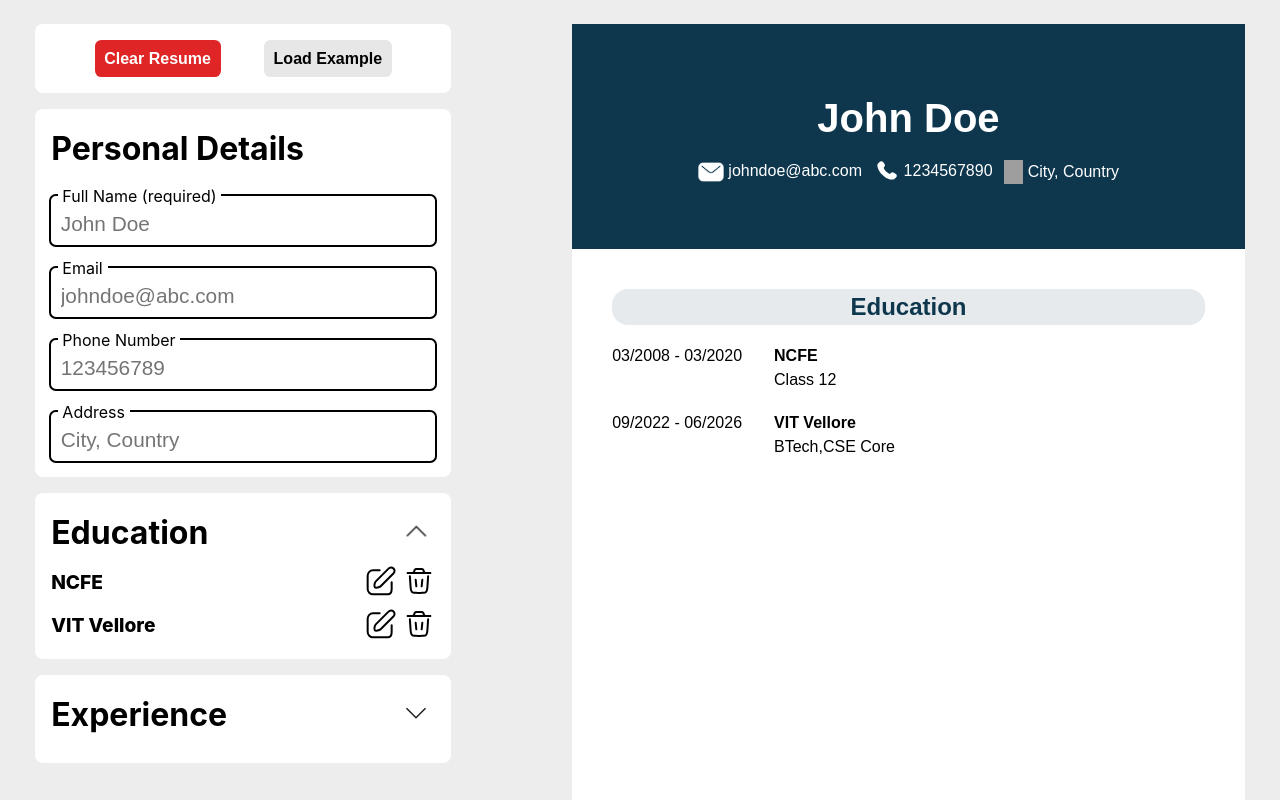
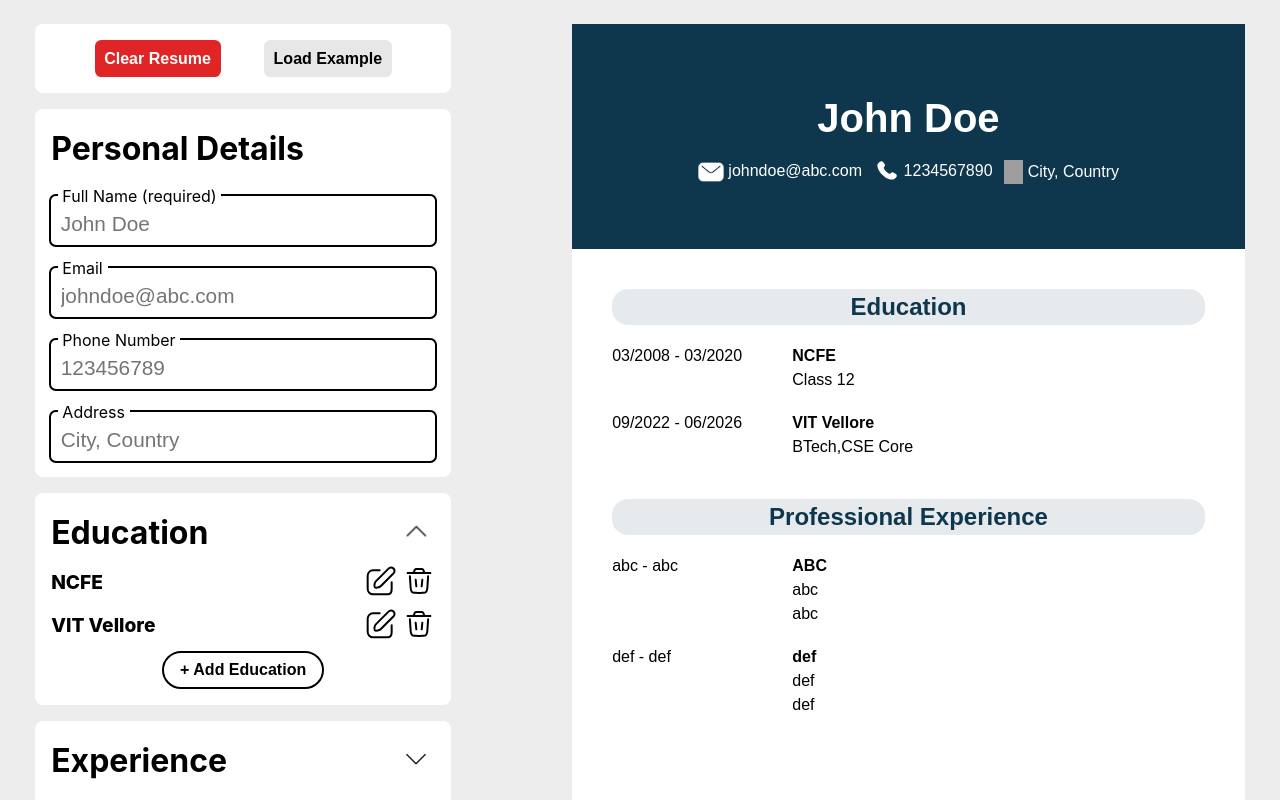
Before and after one commit to InnovatorCodes/resume_builder, a React (Vite) app: page / in a window 1280 px wide. Both pictures are taken after a click on the button 415 px from the left and 533 px from the top of the page. Shown: the top 800 px of the page. Built offline with nearby package versions, Linux system fonts and the light colour scheme; grey boxes are pictures that could not be loaded.

Commit message:
feature: Editing experience feature: Adding new education, new experience feature: Removing experience

```diff
--- a/src/ResumeBuilder.css
+++ b/src/ResumeBuilder.css
@@ -220,6 +220,10 @@ dialog[open]{
     border: 2px solid black;
 }
 
+dialog input.touched:invalid{
+    outline: 2px solid red;
+}
+
 dialog .buttons{
     display: flex;
     justify-content: space-evenly;
@@ -296,15 +300,16 @@ button.cancel{
     justify-content: space-evenly;
 }
 
-.display-resume .educations{
+.education-info, .experience-info{
     padding: 2.5rem;
+    padding-bottom: 0;
     display: flex;
     flex-direction: column;
     color: black;
     gap: 1.2rem;
 }
 
-.display-resume .educations .title{
+.education-info .title,.experience-info .title{
     color: rgb(14, 55, 78);
     font-weight: 800;
     font-size: 1.5rem;
@@ -320,6 +325,10 @@ button.cancel{
     gap: 2rem;
 }
 
+.education .date{
+    width: 25%;
+}
+
 .display-resume .details{
     display: flex;
     flex-direction: column;
@@ -328,3 +337,12 @@ button.cancel{
 .display-resume .education .school{
     font-weight: 800;
 }
+
+.educations>button, .experiences>button{
+    align-self: center;
+    font-size: 1rem;
+    font-weight: 800;
+    padding: 0.5rem 1rem;
+    border: 2px solid black;
+    border-radius: 1.5rem;
+}
--- a/src/ResumeBuilder.jsx
+++ b/src/ResumeBuilder.jsx
@@ -8,14 +8,13 @@ import emailsvg from './assets/email.svg';
 import phonesvg from "./assets/phone.svg";
 import locationsvg from './assets/location.svg';
 
-function EditDetails({personalState,educationState}){
-
+function EditDetails({personalState,educationState,experienceState}){
     return(
         <div className="edit-details">
             <ResetOptions />
             <Personal personal={personalState[0]} setPersonal={personalState[1]}/>
             <Educations educations={educationState[0]} setEducations={educationState[1]} />
-            <Experiences />
+            <Experiences experiences={experienceState[0]} setExperiences={experienceState[1]} />
         </div>
     )
 }
@@ -74,24 +73,51 @@ function Educations({educations,setEducations}){
         setIsVisible(!isVisible);
     }
 
+    function addEducation(){
+        const editDialog=document.querySelector('dialog.edit-education');
+        editDialog.querySelector('#school').classList.remove('touched');
+        editDialog.querySelector('#degree').classList.remove('touched');
+        editDialog.querySelector('#start-date').classList.remove('touched');
+        editDialog.querySelector('#end-date').classList.remove('touched');
+        editDialog.querySelector('#school').value='';
+        editDialog.querySelector('#degree').value='';
+        editDialog.querySelector('#start-date').value='';
+        editDialog.querySelector('#end-date').value='';
+        editDialog.showModal();
+    }
+
     function editEducationDetails(index){
         editIndex=index;
         const editDialog=document.querySelector('dialog.edit-education');
         editDialog.querySelector('#school').value=educations[index].school;
         editDialog.querySelector('#degree').value=educations[index].degree;
-        editDialog.querySelector('#startdate').value=educations[index].startdate;
-        editDialog.querySelector('#enddate').value=educations[index].enddate;
+        editDialog.querySelector('#start-date').value=educations[index].startdate;
+        editDialog.querySelector('#end-date').value=educations[index].enddate;
         editDialog.showModal();
     }
 
-    function saveNewEducation(){
-        let neweducations=[...educations];
+    function saveEducation(){
+        let newEducations=[...educations];
         const editDialog=document.querySelector('dialog.edit-education');
-        educations[editIndex].school=editDialog.querySelector('#school').value;
-        educations[editIndex].degree=editDialog.querySelector('#degree').value;
-        educations[editIndex].startdate=editDialog.querySelector('#startdate').value;
-        educations[editIndex].enddate=editDialog.querySelector('#enddate').value;
-        setEducations(neweducations)
+        editDialog.querySelector('#school').classList.add('touched');
+        editDialog.querySelector('#degree').classList.add('touched');
+        editDialog.querySelector('#start-date').classList.add('touched');
+        editDialog.querySelector('#end-date').classList.add('touched');
+        let school=editDialog.querySelector('#school').value;
+        let degree=editDialog.querySelector('#degree').value;
+        let startdate=editDialog.querySelector('#start-date').value
+        let enddate=editDialog.querySelector('#end-date').value;
+        if (school=='' || degree=='' || startdate=='' || enddate=='') return;
+        let newEducation={
+            school,
+            degree,
+            startdate,
+            enddate
+        }
+        if(editIndex!=null) newEducations[editIndex]=newEducation;
+        else newEducations.push(newEducation)
+        editIndex=null;
+        setEducations(newEducations)
     }
 
     function EditEducation(){
@@ -99,22 +125,22 @@ function Educations({educations,setEducations}){
             <dialog className="edit-education">
                 <h1>Edit Education</h1>
                 <div className="school">
-                    <label htmlFor="school">School</label>
-                    <input type="text" name="school" id="school" placeholder="John Doe" required />
+                    <label htmlFor="school">School (required)</label>
+                    <input type="text" name="school" id="school" required />
                 </div>
                 <div className="degree">
-                    <label htmlFor="emailid">Degree</label>
-                    <input type="text" name="degree" id="degree" placeholder="johndoe@abc.com" />
+                    <label htmlFor="degree">Degree (required)</label>
+                    <input type="text" name="degree" id="degree" required />
                 </div>
                 <div className="startdate">
-                    <label htmlFor="phone">Start Date</label>
-                    <input type="tel" name="startdate" id="startdate" placeholder="123456789" />
+                    <label htmlFor="startdate">Start Date (required)</label>
+                    <input type="tel" name="startdate" id="start-date" required />
                 </div>
                 <div className="enddate">
-                    <label htmlFor="enddate">End Date</label>
-                    <input type="text" name="enddate" id="enddate" placeholder="City, Country" />
+                    <label htmlFor="enddate">End Date (required)</label>
+                    <input type="text" name="enddate" id="end-date" required />
                 </div>
-                <div className="buttons"><button onClick={()=>document.querySelector('dialog.edit-education').close()} className="cancel">Cancel</button><button type="submit" onClick={saveNewEducation} className="save">Save</button></div>
+                <div className="buttons"><button onClick={()=>document.querySelector('dialog.edit-education').close()} className="cancel">Cancel</button><button type="submit" onClick={saveEducation} className="save">Save</button></div>
             </dialog>
         )
     }
@@ -128,25 +154,37 @@ function Educations({educations,setEducations}){
             <div className={isVisible? "educations expanded": "educations"}>
                 {isVisible && educationComponents}
             </div>
+            {isVisible && <button className="add-education" onClick={addEducation}>+ Add Education</button>}
             <EditEducation/>
         </div>
     )
 }
 
-function Experiences(){
+function Experiences({experiences,setExperiences}){
     const [visibility,setVisibility]=useState(false);
     let editIndex=null;
-    const [experiences,setExperiences]=useState([{company:"ABC",},{company:"def"}]);
     const experienceComponents=experiences.map((experience,index)=>
         <div className="experience" key={uuidv4()}>
             <div className="company">{experience.company}</div>
             <button><img src={editsvg} className="editbtn" alt="Edit Experience" onClick={()=>editExperienceDetails(index)} /></button>
-            <button><img src={deletesvg} className="deletebtn" alt="Delete Experience" /></button>
+            <button><img src={deletesvg} className="deletebtn" alt="Delete Experience" onClick={()=>removeExperience(index)} /></button>
         </div>
     )
+
     function changeVisibility(){
         setVisibility(!visibility);
     }
+
+    function addExperience(){
+        const editDialog=document.querySelector('dialog.edit-experience');
+        editDialog.querySelector('#company').value='';
+        editDialog.querySelector('#position').value='';
+        editDialog.querySelector('#description').value='';
+        editDialog.querySelector('#startdate').value='';
+        editDialog.querySelector('#enddate').value='';
+        editDialog.showModal();
+    }
+
     function editExperienceDetails(index){
         editIndex=index;
         const editDialog=document.querySelector('dialog.edit-experience');
@@ -158,14 +196,30 @@ function Experiences(){
         editDialog.showModal();
     }
 
-    function saveNewExperience(){
+    function saveExperience(){
+        const editDialog=document.querySelector('dialog.edit-experience');
         let newExperiences=[...experiences];
-        const editDialog=document.querySelector('dialog.edit-education');
-        experiences[editIndex].company=editDialog.querySelector('#company').value;
-        experiences[editIndex].position=editDialog.querySelector('#position').value;
-        experiences[editIndex].description=editDialog.querySelector('#description').value;
-        experiences[editIndex].startdate=editDialog.querySelector('#startdate').value;
-        experiences[editIndex].enddate=editDialog.querySelector('#enddate').value;
+        editDialog.querySelector('#company').classList.add('touched');
+        editDialog.querySelector('#position').classList.add('touched');
+        editDialog.querySelector('#description').classList.add('touched');
+        editDialog.querySelector('#startdate').classList.add('touched');
+        editDialog.querySelector('#enddate').classList.add('touched');
+        let company= editDialog.querySelector('#company').value;
+        let position= editDialog.querySelector('#position').value;
+        let description= editDialog.querySelector('#description').value;
+        let startdate= editDialog.querySelector('#startdate').value;
+        let enddate= editDialog.querySelector('#enddate').value
+        if(company=='' || position=='' || description=='' || startdate=='' || enddate=='') return;
+        let newExperience={
+            company,
+            position,
+            description,
+            startdate,
+            enddate
+        }
+        if(editIndex!=null) newExperiences[editIndex]=newExperience;
+        else newExperiences.push(newExperience);
+        editIndex=null;
         setExperiences(newExperiences)
     }
 
@@ -174,28 +228,34 @@ function Experiences(){
             <dialog className="edit-experience">
                 <h1>Edit Education</h1>
                 <div className="company">
-                    <label htmlFor="company">Company</label>
+                    <label htmlFor="company">Company (required)</label>
                     <input type="text" name="company" id="company" required />
                 </div>
                 <div className="position">
-                    <label htmlFor="position">Position</label>
-                    <input type="text" name="position" id="position" />
+                    <label htmlFor="position">Position (required)</label>
+                    <input type="text" name="position" id="position" required />
                 </div>
                 <div className="description">
-                    <label htmlFor="description">Description</label>
+                    <label htmlFor="description">Description (required)</label>
                     <textarea name="description" id="description" />
                 </div>
                 <div className="startdate">
-                    <label htmlFor="startdate">Start Date</label>
-                    <input type="tel" name="startdate" id="startdate" />
+                    <label htmlFor="startdate">Start Date (required)</label>
+                    <input type="tel" name="startdate" id="startdate" required />
                 </div>
                 <div className="enddate">
-                    <label htmlFor="enddate">End Date</label>
-                    <input type="text" name="enddate" id="enddate" />
+                    <label htmlFor="enddate">End Date (required)</label>
+                    <input type="text" name="enddate" id="enddate" required />
                 </div>
-                <div className="buttons"><button onClick={()=>document.querySelector('dialog.edit-experience').close()} className="cancel">Cancel</button><button type="submit" onClick={()=>saveNewExperience()} className="save">Save</button></div>
+                <div className="buttons"><button onClick={()=>document.querySelector('dialog.edit-experience').close()} className="cancel">Cancel</button><button type="submit" onClick={()=>saveExperience()} className="save">Save</button></div>
             </dialog>
         )
+    }
+
+    function removeExperience(removeIndex){
+        let newExperiences=[...experiences];
+        newExperiences.splice(removeIndex,1);
+        setExperiences(newExperiences);
     }
 
     return(
@@ -207,13 +267,14 @@ function Experiences(){
             <div className={visibility?"experienceList expanded":"experienceList"}>
                 {visibility && experienceComponents}
             </div>
+            {visibility && <button className="add-experience" onClick={addExperience}>+ Add Experience</button>}
             <EditExperience />
         </div>
     )
 }
 
-function DisplayResume({personal,educations}){
-    const experienceComponents=educations.map((education)=>
+function DisplayResume({personal,educations,experiences}){
+    const educationComponents=educations.map((education)=>
     <div key={uuidv4()} className="education">
         <div className="date">{education.startdate} - {education.enddate}</div>
         <div className="details">
@@ -221,6 +282,16 @@ function DisplayResume({personal,educations}){
             <div className="degree">{education.degree}</div>
         </div>
     </div>)
+
+    const experienceComponents=experiences.map((experience)=>
+        <div key={uuidv4()} className="education">
+            <div className="date">{experience.startdate} - {experience.enddate}</div>
+            <div className="details">
+                <div className="school">{experience.company}</div>
+                <div className="degree">{experience.position}</div>
+                <div className="description">{experience.description}</div>
+            </div>
+        </div>)
 
     return(
         <div className="display-resume">
@@ -241,11 +312,11 @@ function DisplayResume({personal,educations}){
                     </div>}
                 </div>
             </div>
-            <div className="educations">
-                {experienceComponents.length>0 && <div className="title">Education</div>}
-                {experienceComponents.length>0 && experienceComponents}
+            <div className="education-info">
+                {educationComponents.length>0 && <div className="title">Education</div>}
+                {educationComponents.length>0 && educationComponents}
             </div>
-            <div className="experiences">
+            <div className="experience-info">
             {experienceComponents.length>0 && <div className="title"> Professional Experience</div>}
             {experienceComponents.length>0 && experienceComponents}
             </div>
@@ -258,10 +329,12 @@ function ResumeBuilder(){
     const [personal,setPersonal]=useState({name:"John Doe",email:"johndoe@abc.com",phone:"1234567890",address:"City, Country"});
     const [educations,setEducations]=useState([{school:"NCFE",degree:"Class 12",startdate:"03/2008",enddate:"03/2020"},
         {school:"VIT Vellore",degree:"BTech,CSE Core",startdate:"09/2022",enddate:"06/2026"}]);
+    const [experiences,setExperiences]=useState([{company:"ABC",position:"abc", description:"abc",startdate:"abc",enddate:"abc"},
+        {company:"def",position:"def",description:"def",startdate:"def",enddate:"def"}])
     return (
         <div className="resume-content">
-            <EditDetails personalState={[personal,setPersonal]} educationState={[educations,setEducations]}/>
-            <DisplayResume personal={personal} educations={educations} />
+            <EditDetails personalState={[personal,setPersonal]} educationState={[educations,setEducations]} experienceState={[experiences,setExperiences]} />
+            <DisplayResume personal={personal} educations={educations} experiences={experiences} />
         </div>
     )
 }
```
